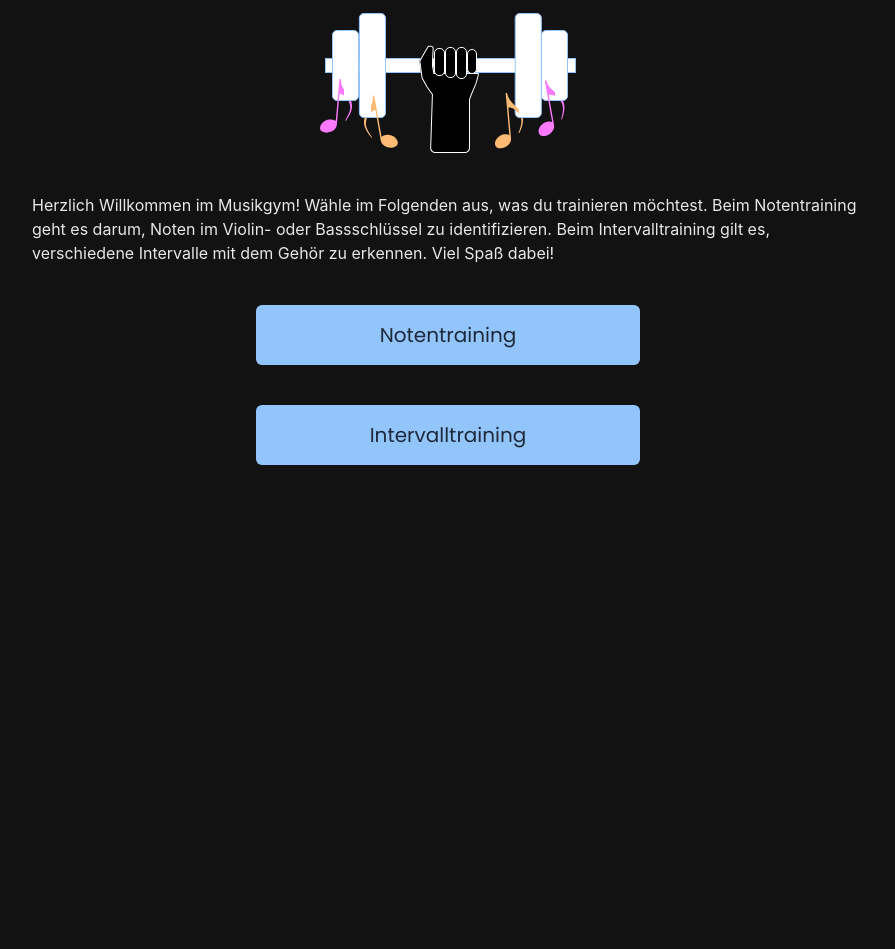
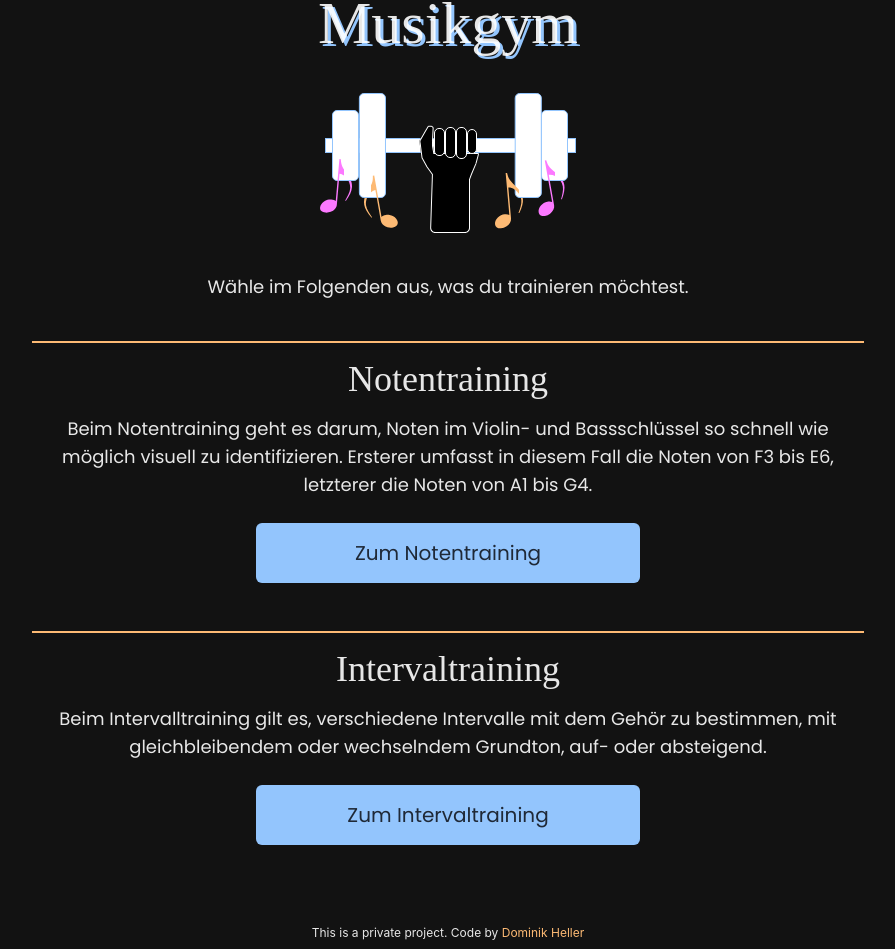
Before and after one commit to kilianmandscharo/music_training, a Next.js app: page / in a window 1280 px wide. Shown: the part 111-1060 px from the top of the page, without its empty margins (192-1087 px from the left). Before the commit the page ends 800 px from the top, so only its background shows below. Built offline with nearby package versions, Linux system fonts and the light colour scheme; a web font is replaced by a local one.

Commit message:
homepage expanded

```diff
--- /dev/null
+++ b/components/HomePageSection.tsx
@@ -0,0 +1,24 @@
+import Link from "next/link";
+import { HomePageSectionProps } from "../interfaces/interfaces";
+
+export default function HomePageSection({
+    link,
+    title,
+    description,
+}: HomePageSectionProps) {
+    return (
+        <div className="mb-8 border-t-2 border-orange-300 py-4 font-body">
+            <h2 className="font-header mx-auto text-center text-4xl mb-4">
+                {title}
+            </h2>
+            <p className="text-center mb-6 text-lg">{description}</p>
+            <Link href={link}>
+                <div className="bg-blue-300 sm:hover:bg-blue-400 cursor-pointer max-w-sm mx-auto flex justify-center p-4 rounded-md">
+                    <a className="text-center text-xl font-body text-gray-800">
+                        Zum {title}
+                    </a>
+                </div>
+            </Link>
+        </div>
+    );
+}
--- a/components/PageMenu.tsx
+++ b/components/PageMenu.tsx
@@ -63,8 +63,8 @@ export default function PageMenu({
                     : ""
             }`}
         >
-            <h1 className="text-center text-4xl font-header">{title}</h1>
-            <div className="flex flex-col gap-4">{buttons}</div>
+            <h1 className="text-center text-5xl font-header">{title}</h1>
+            <div className="w-72 flex flex-col gap-4">{buttons}</div>
             <form className="flex flex-col justify-center items-center">
                 <label
                     htmlFor="rounds"
--- a/interfaces/interfaces.ts
+++ b/interfaces/interfaces.ts
@@ -64,6 +64,12 @@ export interface ExtendableMenuProps {
     changeCurrentIntervalDirection: () => void;
 }
 
+export interface HomePageSectionProps {
+    link: string;
+    title: string;
+    description: string;
+}
+
 export interface AudioIconProps {
     playing: boolean;
 }
--- a/pages/index.tsx
+++ b/pages/index.tsx
@@ -1,6 +1,7 @@
 import type { NextPage } from "next";
 import Head from "next/head";
 import Link from "next/link";
+import HomePageSection from "../components/HomePageSection";
 import PageIcon from "../components/PageIcon";
 
 const Home: NextPage = () => {
@@ -24,37 +25,48 @@ const Home: NextPage = () => {
                 />
                 <link rel="shortcut icon" href="favicon.ico" />
             </Head>
-            <div className="text-white/90 mx-auto p-8 max-w-4xl">
+            <main>
+                <div className="text-white/90 mx-auto p-8 max-w-4xl font-body">
                     <header className="flex flex-col justify-around items-center gap-8">
-                    <h1 className="text-6xl text-center font-header text-shadow-blue">
+                        <p className="font-body text-xl text-center mb-[-1rem]">
+                            Herzlich Willkommen
+                            <br />
+                            im
+                        </p>
+                        <h1 className="text-6xl text-center font-header mb-2 text-shadow-blue">
                             Musikgym
                         </h1>
                         <PageIcon />
                     </header>
-                <p className="mb-10 mt-10">
-                    Herzlich Willkommen im Musikgym! Wähle im Folgenden aus, was
-                    du trainieren möchtest. Beim Notentraining geht es darum,
-                    Noten im Violin- oder Bassschlüssel zu identifizieren. Beim
-                    Intervalltraining gilt es, verschiedene Intervalle mit dem
-                    Gehör zu erkennen. Viel Spaß dabei!
+                    <p className="mb-10 mt-10 text-center text-lg">
+                        Wähle im Folgenden aus, was du trainieren möchtest.
                     </p>
                     <div>
-                    <Link href="/notentraining">
-                        <div className="bg-blue-300 sm:hover:bg-blue-400 max-w-sm mx-auto flex justify-center p-4 rounded-md mt-10">
-                            <a className="text-center text-xl font-body text-gray-800">
-                                Notentraining
-                            </a>
-                        </div>
-                    </Link>
-                    <Link href="/intervalltraining">
-                        <div className="bg-blue-300 sm:hover:bg-blue-400 max-w-sm mx-auto flex justify-center p-4 rounded-md mt-10">
-                            <a className="text-center text-xl font-body text-gray-800">
-                                Intervalltraining
-                            </a>
-                        </div>
-                    </Link>
+                        <HomePageSection
+                            link="/notentraining"
+                            title="Notentraining"
+                            description="Beim Notentraining geht es darum, Noten im Violin- und Bassschlüssel so schnell wie möglich visuell zu identifizieren. Ersterer umfasst in diesem Fall die Noten von F3 bis E6, letzterer die Noten von A1 bis G4."
+                        />
+                        <HomePageSection
+                            link="/intervalltraining"
+                            title="Intervaltraining"
+                            description="Beim Intervalltraining gilt es, verschiedene Intervalle mit dem Gehör zu bestimmen, mit gleichbleibendem oder wechselndem Grundton, auf- oder absteigend."
+                        />
                     </div>
                 </div>
+            </main>
+            <footer className="mb-2">
+                <p className="text-white/90 text-center text-xs">
+                    This is a private project. Code by{" "}
+                    <a
+                        href="https://github.com/kilianmandscharo"
+                        target="_blank"
+                        className="sm:hover:text-gray-500 text-orange-300 transition-colors"
+                    >
+                        Dominik Heller
+                    </a>
+                </p>
+            </footer>
         </>
     );
 };
```
Lines whose indentation alone changed are shown as unchanged.
